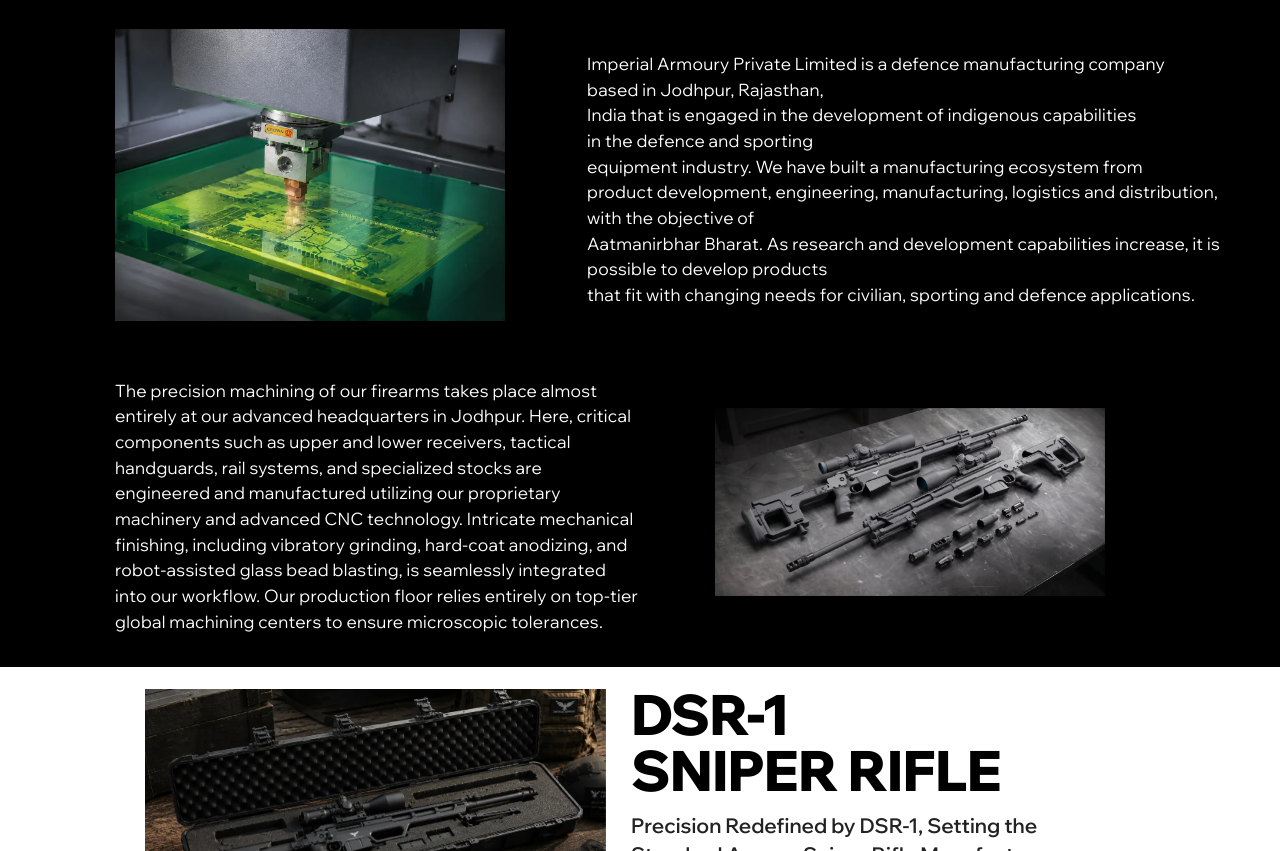
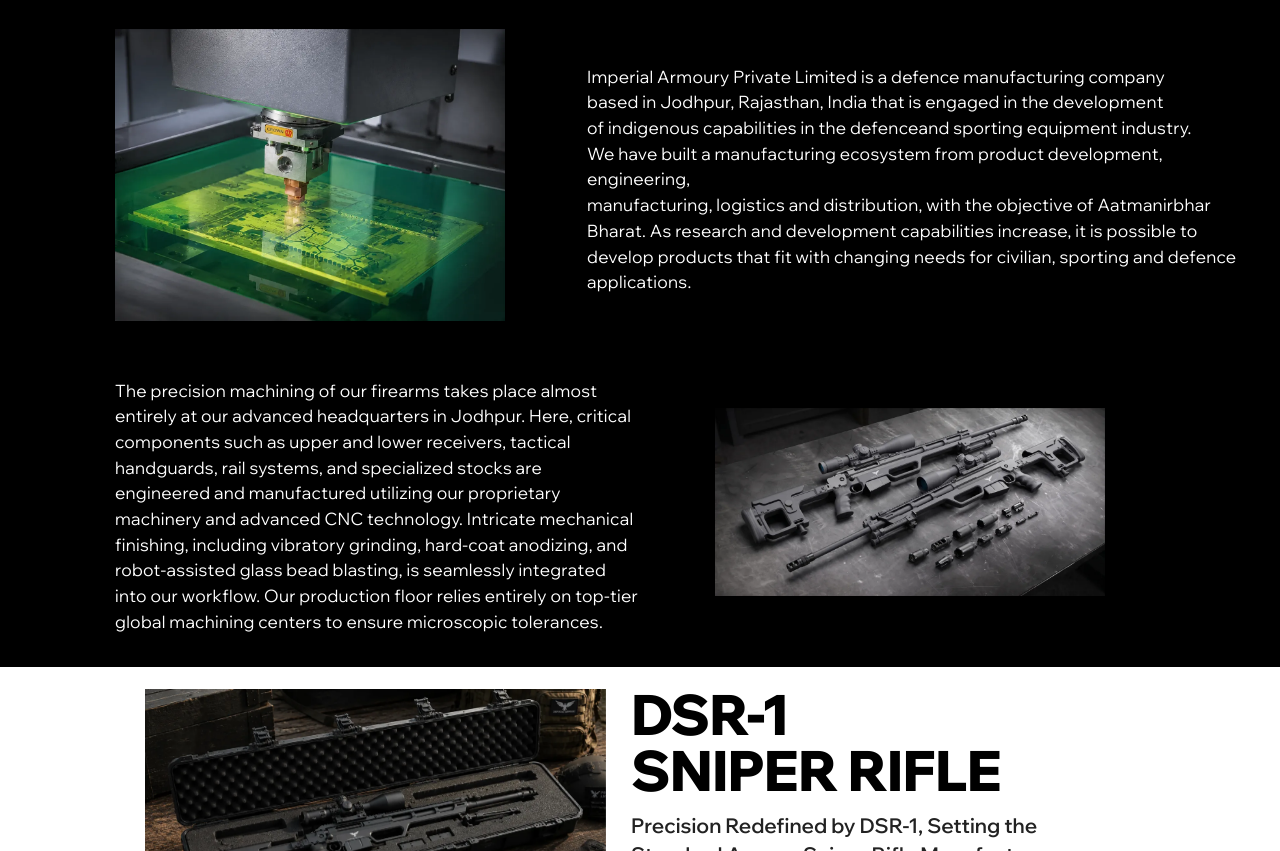
Before and after one commit to pawanharish2-del/imperialarmoury.com, a website: page index.html in a window 1280 px wide. Shown: the part 4949-5800 px from the top of the page. Drawn offline with Linux system fonts and the light colour scheme; a web font is replaced by a local one.

Commit message:
Update index.html text formatting

```diff
--- a/index.html
+++ b/index.html
@@ -21,7 +21,8 @@
     <meta property="og:type" content="website">
     <meta property="og:url" content="https://imperialarmoury.com/">
     <meta property="og:title" content="IMPERIAL ARMOURY Industries - Premium Firearms Made in India">
-    <meta property="og:description" content="IMPERIAL ARMOURY Industries is a leading manufacturer of Firearms for Hunting, Sport Shooting and Defense Industry.">
+    <meta property="og:description"
+        content="IMPERIAL ARMOURY Industries is a leading manufacturer of Firearms for Hunting, Sport Shooting and Defense Industry.">
     <meta property="og:image" content="https://imperialarmoury.com/assets/images/headerlogo.webp">
 
     <!-- Google Fonts -->
@@ -158,11 +159,21 @@
                 </div>
                 <div class="mobile-drawer-contacts">
                     <a href="tel:+917062626279" class="mobile-contact-link">
-                        <svg viewBox="0 0 24 24" width="16" height="16" fill="none" stroke="currentColor" stroke-width="2"><path d="M22 16.92v3a2 2 0 0 1-2.18 2 19.79 19.79 0 0 1-8.63-3.07 19.5 19.5 0 0 1-6-6 19.79 19.79 0 0 1-3.07-8.67A2 2 0 0 1 4.11 2h3a2 2 0 0 1 2 1.72 12.84 12.84 0 0 0 .7 2.81 2 2 0 0 1-.45 2.11L8.09 9.91a16 16 0 0 0 6 6l1.27-1.27a2 2 0 0 1 2.11-.45 12.84 12.84 0 0 0 2.81.7A2 2 0 0 1 22 16.92z"></path></svg>
+                        <svg viewBox="0 0 24 24" width="16" height="16" fill="none" stroke="currentColor"
+                            stroke-width="2">
+                            <path
+                                d="M22 16.92v3a2 2 0 0 1-2.18 2 19.79 19.79 0 0 1-8.63-3.07 19.5 19.5 0 0 1-6-6 19.79 19.79 0 0 1-3.07-8.67A2 2 0 0 1 4.11 2h3a2 2 0 0 1 2 1.72 12.84 12.84 0 0 0 .7 2.81 2 2 0 0 1-.45 2.11L8.09 9.91a16 16 0 0 0 6 6l1.27-1.27a2 2 0 0 1 2.11-.45 12.84 12.84 0 0 0 2.81.7A2 2 0 0 1 22 16.92z">
+                            </path>
+                        </svg>
                         +91 70626 26279
                     </a>
                     <a href="mailto:joy@imperialarmoury.com" class="mobile-contact-link">
-                        <svg viewBox="0 0 24 24" width="16" height="16" fill="none" stroke="currentColor" stroke-width="2"><path d="M4 4h16c1.1 0 2 .9 2 2v12c0 1.1-.9 2-2 2H4c-1.1 0-2-.9-2-2V6c0-1.1.9-2 2-2z"></path><polyline points="22,6 12,13 2,6"></polyline></svg>
+                        <svg viewBox="0 0 24 24" width="16" height="16" fill="none" stroke="currentColor"
+                            stroke-width="2">
+                            <path d="M4 4h16c1.1 0 2 .9 2 2v12c0 1.1-.9 2-2 2H4c-1.1 0-2-.9-2-2V6c0-1.1.9-2 2-2z">
+                            </path>
+                            <polyline points="22,6 12,13 2,6"></polyline>
+                        </svg>
                         joy@imperialarmoury.com
                     </a>
                 </div>
@@ -220,7 +231,8 @@
                         style="font-size: 1.1rem; line-height: 1.3; color: #333333; font-weight: 500; margin-bottom: 1rem; margin-left: -30px; max-width: 380px;">
                         Ammunition produced at Imperial <br>Armoury is engineered to meet the demands of rugged use
                         <br>commitment to consistency manufacturing <br>
-                        stopping quality and reliability.</p>
+                        stopping quality and reliability.
+                    </p>
                     <ul class="spotlight-features"
                         style="list-style: none; padding-left: 0; margin-bottom: -25px; margin-left: -30px; font-size: 0.78rem; color: #252525; line-height: 1; text-transform: uppercase;">
                         <li><span style="color: #dbdbdbb9; margin-right: 4px; font-weight: 900;">+</span> 308 WINCHESTER
@@ -481,17 +493,14 @@
                             height="400" loading="lazy" decoding="async">
                     </div>
                     <div class="about-details-text scroll-animate-left" style="transition-delay: 0.2s;">
-                        <p>Imperial Armoury Private Limited is a defence manufacturing company <br>based in Jodhpur,
-                            Rajasthan,
-                            <br>India that is engaged in the development of indigenous capabilities <br>in the defence
-                            and sporting
-                            <br>equipment industry. We have built a manufacturing ecosystem from <br>product
-                            development, engineering,
-                            manufacturing, logistics and distribution, with the objective of <br>Aatmanirbhar Bharat. As
-                            research
-                            and development capabilities increase, it is possible to develop products <br> that fit with
-                            changing
-                            needs for civilian, sporting and defence applications.
+                        <p>Imperial Armoury Private Limited is a defence manufacturing company
+                            <br>based in Jodhpur, Rajasthan, India that is engaged in the development
+                            <br>of indigenous capabilities in the defenceand sporting equipment industry.
+                            <br>We have built a manufacturing ecosystem from product development, engineering,
+                            <br>manufacturing, logistics and distribution, with the objective of Aatmanirbhar
+                            <br>Bharat. As research and development capabilities increase, it is possible to
+                            <br>develop products that fit with changing needs for civilian, sporting and defence
+                            <br>applications.
                         </p>
 
                     </div>
```
